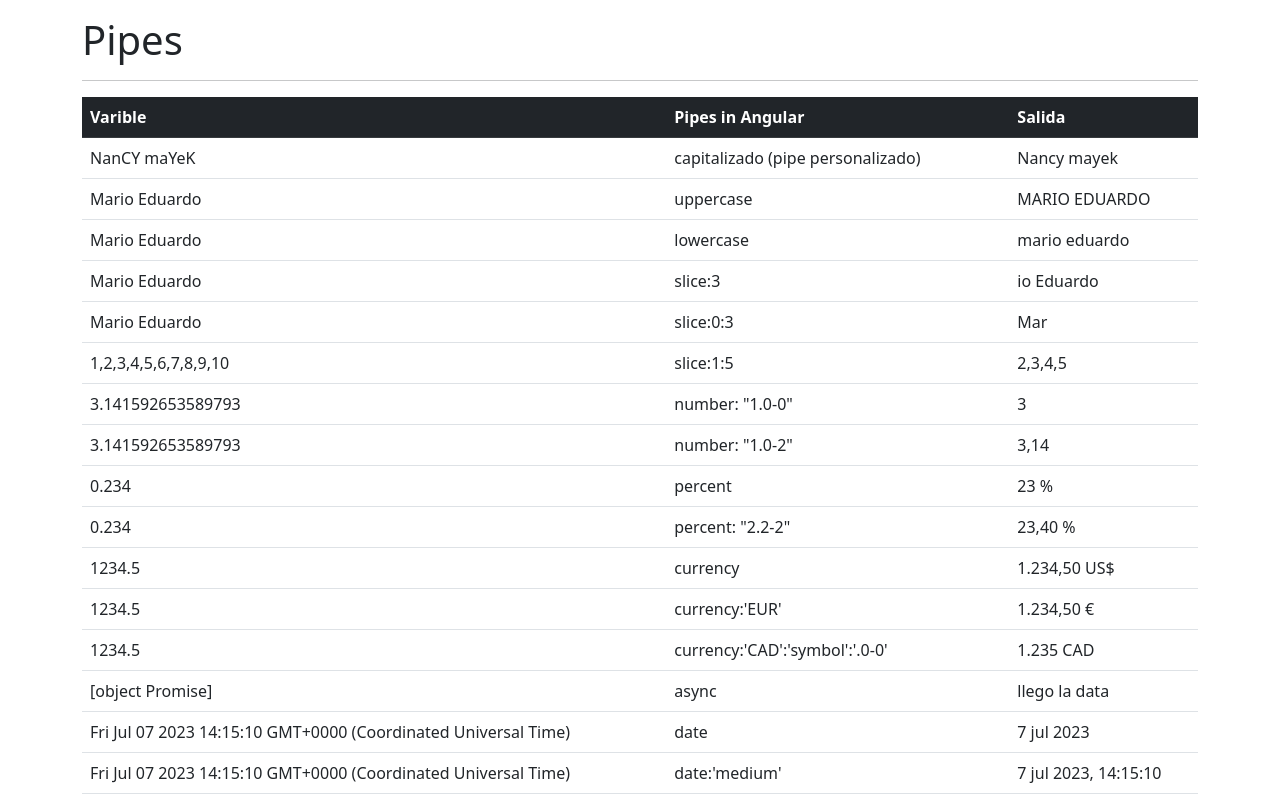
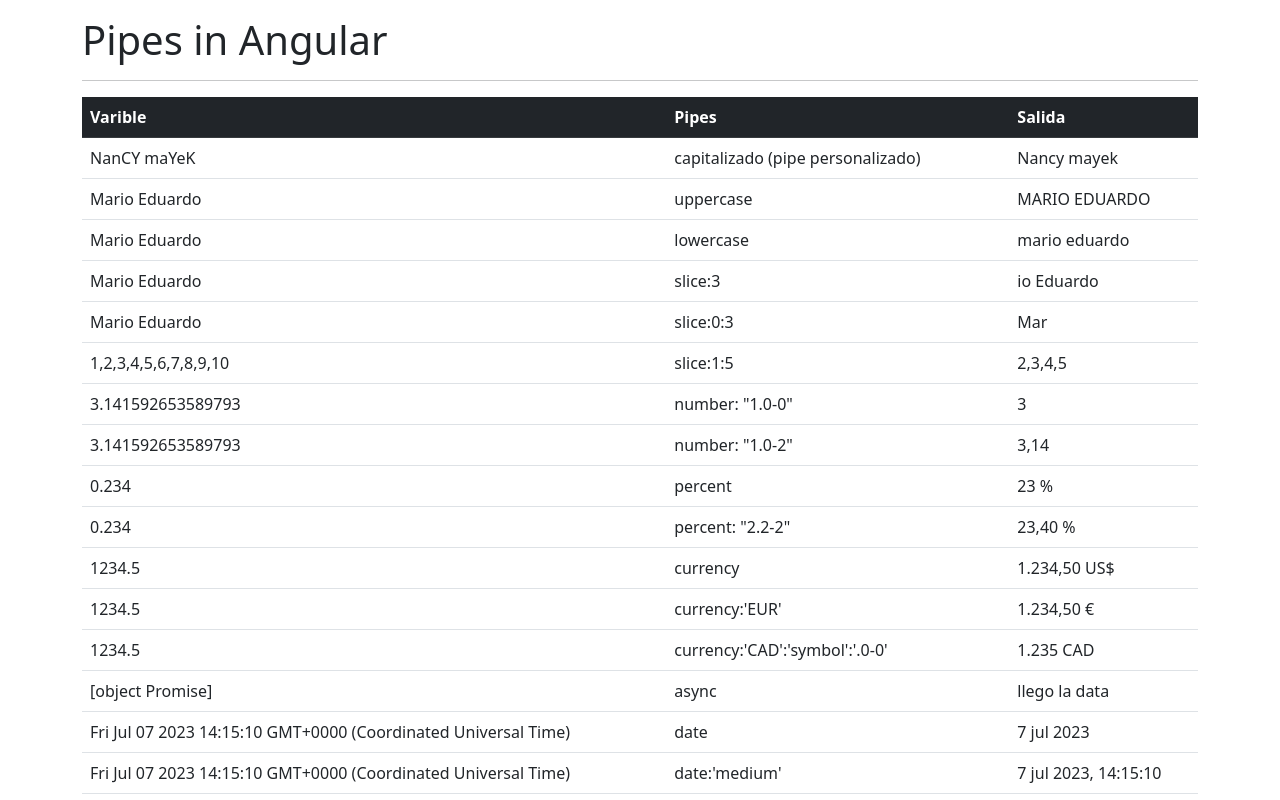
Before and after one commit to MarioEduardoAlvarezTorres/appAngular3, an Angular app: page / in a window 1280 px wide. Shown: the top 800 px of the page. Built offline with nearby package versions, Linux system fonts and the light colour scheme.

Commit message:
change name

```diff
--- a/src/app/app.component.html
+++ b/src/app/app.component.html
@@ -1,4 +1,4 @@
-<h1 class="mt-3">Pipes</h1>
+<h1 class="mt-3">Pipes in Angular</h1>
 <hr />
 
 <div class="row">
@@ -7,7 +7,7 @@
       <thead class="table-dark">
         <tr>
           <th>Varible</th>
-          <th>Pipes in Angular</th>
+          <th>Pipes</th>
           <th>Salida</th>
         </tr>
       </thead>
```
